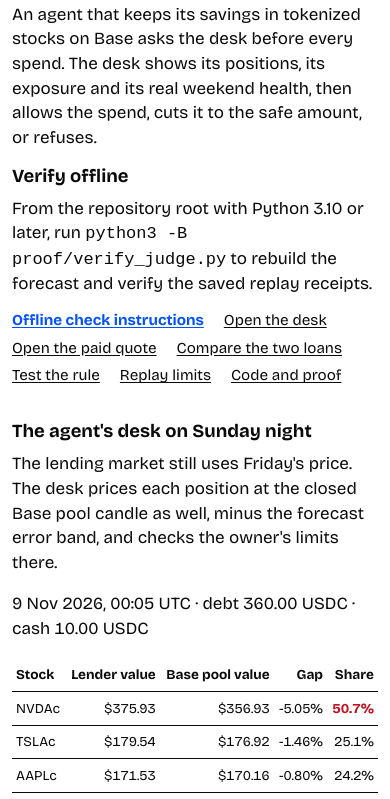
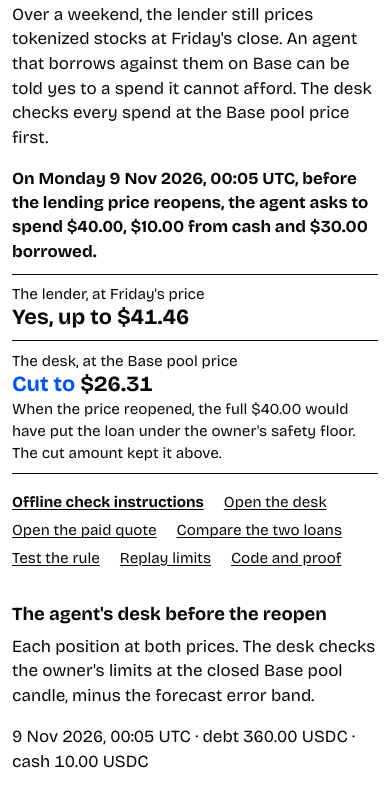
Before and after one commit to Morkeeth/collateral-card-demo, a plain HTML site: page index.html in a window 390 px wide. Shown: the part 45-844 px from the top of the page. Drawn offline with Linux system fonts and the light colour scheme.

Commit message:
Judge's first screen: the request, the lender's yes and the desk's cut
The problem, the 40 USDC request, the lender's answer and the desk's CUT now
sit above the fold at 1280x720 and 390x660, filled from the receipt with
reserved space while loading and a clear failed-load state.
DESIGN.md fixes: two typefaces (code was generic monospace), no grey text,
one accent on the decision, links in ink, motion tokens, written reason for
the one long replay animation. README step 1 said Sunday; 9 Nov 00:05 UTC is
a Monday (Sunday evening in New York).

Co-Authored-By: Claude Opus 5.5 <noreply@anthropic.com>
Claude-Session: https://claude.ai/code/session_01RjVuZAeQnwRfcxmaRT3pvg

```diff
--- a/app.js
+++ b/app.js
@@ -749,6 +749,10 @@
       setReveal(1);
       return;
     }
+    // Written exception to the 300ms product UI limit (DESIGN.md section 8): this is the replay of a
+    // recorded weekend, a story animation the reader asks for with the Replay button. The sweep is the
+    // content (Friday's frozen price against the hourly pool closes), so it runs at reading speed.
+    // It never runs on load, it uses an ease-out curve, and prefers-reduced-motion skips it.
     var start = null;
     var duration = 2200;
     function tick(ts) {
--- a/desk.js
+++ b/desk.js
@@ -14,7 +14,30 @@
     row.append(td);
   }
 
+  const weekday = new Intl.DateTimeFormat("en-GB", { weekday: "long", timeZone: "UTC" });
+  const set = (id, text) => { document.getElementById(id).textContent = text; };
+
+  // The first screen: one spend request and the two answers to it, all read from the receipt.
+  function ask(r) {
+    const c = r.checks.find((x) => x.action === "CUT") || r.checks[0];
+    const when = new Date(c.as_of_utc || r.desk.as_of_utc);
+    set("ask-when", `On ${weekday.format(when)} ${day.format(when)} UTC, before the lending price reopens`);
+    set("ask-amount", money.format(c.amount_usd));
+    set("ask-split", Number(c.borrow_usd) > 0
+      ? `, ${money.format(c.from_cash_usd)} from cash and ${money.format(c.borrow_usd)} borrowed` : " from cash");
+    set("ask-lender-word", c.lender_would_allow ? "Yes, up to" : "No, at most");
+    set("ask-lender", money.format(r.desk.spend.lender_would_allow_usd));
+    const verbs = { ALLOW: "Allowed", CUT: "Cut to", REFUSE: "Refused" };
+    set("ask-action", verbs[c.action] || c.action);
+    set("ask-allowed", c.action === "REFUSE" ? "" : money.format(c.allowed_usd));
+    const a = r.after_reopen;
+    set("ask-why", a && a.floor_breached_without_desk
+      ? `When the price reopened, the full ${money.format(a.requested_usd)} would have put the loan under the owner's safety floor. The cut amount kept it above.`
+      : c.reason);
+  }
+
   function show(r) {
+    ask(r);
     const d = r.desk;
     document.getElementById("desk-observation").textContent =
       `${day.format(new Date(d.as_of_utc))} UTC · debt ${d.debt_usd} USDC · cash ${d.cash_usd} USDC`;
@@ -66,5 +89,10 @@
   fetch("demo/desk.json")
     .then((response) => { if (!response.ok) throw new Error(); return response.json(); })
     .then(show)
-    .catch(() => { status.textContent = "The desk receipt could not load. Reload the page to retry."; });
+    .catch(() => {
+      const msg = "The desk receipt could not load. Reload the page to retry.";
+      status.textContent = msg;
+      document.querySelector(".ask").classList.add("ask-failed");
+      set("ask-why", msg);
+    });
 })();
--- a/index.html
+++ b/index.html
@@ -11,12 +11,22 @@
   <main class="page">
     <header class="intro">
       <h1>Stock Desk for agents</h1>
-      <p class="lede">
-        An agent that keeps its savings in tokenized stocks on Base asks the desk before every spend. The desk shows its positions, its exposure and its real weekend health, then allows the spend, cuts it to the safe amount, or refuses.
+      <p class="lede" data-testid="problem">
+        Over a weekend, the lender still prices tokenized stocks at Friday's close. An agent that borrows against them on Base can be told yes to a spend it cannot afford. The desk checks every spend at the Base pool price first.
       </p>
-      <section aria-labelledby="offline-heading">
-        <h2 id="offline-heading">Verify offline</h2>
-        <p class="section-note">From the repository root with Python 3.10 or later, run <code>python3 -B proof/verify_judge.py</code> to rebuild the forecast and verify the saved replay receipts.</p>
+      <section class="ask" aria-label="One spend request, two answers">
+        <p class="ask-request" data-testid="agent-request"><span id="ask-when">Before the lending price reopens</span>, the agent asks to spend <b class="num" id="ask-amount"></b><span id="ask-split"></span>.</p>
+        <div class="answers">
+          <div class="answer" data-testid="lender-answer">
+            <p class="answer-who">The lender, at Friday's price</p>
+            <p class="answer-says"><b id="ask-lender-word"></b> <span class="num" id="ask-lender"></span></p>
+          </div>
+          <div class="answer answer-desk" data-testid="decision">
+            <p class="answer-who">The desk, at the Base pool price</p>
+            <p class="answer-says"><b class="answer-action" id="ask-action"></b> <span class="num" id="ask-allowed"></span></p>
+            <p class="answer-why" id="ask-why" role="status"></p>
+          </div>
+        </div>
       </section>
       <nav class="judge-links" aria-label="Explore the demo">
         <a href="https://github.com/Morkeeth/collateral-card-demo#verify-offline">Offline check instructions</a>
@@ -31,8 +41,8 @@
 
 
     <section class="desk" data-testid="desk" aria-labelledby="desk-heading">
-      <h2 id="desk-heading">The agent's desk on Sunday night</h2>
-      <p class="section-note">The lending market still uses Friday's price. The desk prices each position at the closed Base pool candle as well, minus the forecast error band, and checks the owner's limits there.</p>
+      <h2 id="desk-heading">The agent's desk before the reopen</h2>
+      <p class="section-note">Each position at both prices. The desk checks the owner's limits at the closed Base pool candle, minus the forecast error band.</p>
       <p id="desk-status" role="status">Loading desk receipt…</p>
       <div id="desk-result" hidden>
         <p id="desk-observation" class="desk-observation"></p>
@@ -55,7 +65,7 @@
         <h3 id="onchain-heading">The same 40 USDC decision on public Base Sepolia</h3>
         <ol class="desk-checks onchain-steps" data-testid="onchain">
           <li>The desk wallet deployed its spend record, a contract only the desk can write to. <a href="https://base-sepolia.blockscout.com/tx/0x432a35d82a008b510d21a2586bca0faa1cfc0574c11ab7f2b746c3ee898ab385">Deployment</a></li>
-          <li>It paid <b>0.05 test USDC</b> for the weekend price check. A second use of the same payment was refused. <a href="https://base-sepolia.blockscout.com/tx/0x17e720bc2436cde2f4162902da4382e97202644ff009b1686b3817dc3bcea7bf">Payment</a></li>
+          <li>It paid <strong>0.05 test USDC</strong> for the weekend price check. A second use of the same payment was refused. <a href="https://base-sepolia.blockscout.com/tx/0x17e720bc2436cde2f4162902da4382e97202644ff009b1686b3817dc3bcea7bf">Payment</a></li>
           <li>It recorded <b>CUT</b>: 40.00 asked, 26.31 allowed, with the payment and a digest of the quote. <a href="https://base-sepolia.blockscout.com/tx/0xccbaea0f7e4c435a83d0ef4afadf6f6023c8c9b233f0dc686dbebf4418766f49">Recorded decision</a></li>
         </ol>
         <p class="quote-provenance">Testnet only. Prices are historical replays and the loan is simulated. <a href="https://github.com/Morkeeth/collateral-card-demo#judge-walkthrough-from-the-agents-request-to-the-explorer">How to check each step</a></p>
@@ -65,6 +75,11 @@
           <a href="#paid-quote-heading">The price check it reads</a>
         </div>
       </div>
+    </section>
+
+    <section class="offline" aria-labelledby="offline-heading">
+      <h2 id="offline-heading">Verify offline</h2>
+      <p class="section-note">From the repository root with Python 3.10 or later, run <code>python3 -B proof/verify_judge.py</code> to rebuild the forecast and verify the saved replay receipts.</p>
     </section>
 
     <section class="paid-quote" aria-labelledby="paid-quote-heading">
--- a/style.css
+++ b/style.css
@@ -29,6 +29,10 @@
   --liq: #c1121f;
   --pad: clamp(0.75rem, 2.2vw, 1.75rem);
   --max: 1120px;
+  --line: #d6dbe4;
+  /* Motion tokens (DESIGN.md section 8). The page has no CSS transitions today; any added must use these. */
+  --ease-out: cubic-bezier(0.23, 1, 0.32, 1);
+  --ease-in-out: cubic-bezier(0.77, 0, 0.175, 1);
 }
 
 *,
@@ -124,8 +128,18 @@ h3 {
 }
 
 .judge-links a:first-child {
-  color: var(--base);
   font-weight: 700;
+}
+
+a {
+  color: var(--ink);
+  text-underline-offset: 0.15em;
+}
+
+code {
+  font-family: "IBM Plex Mono", monospace;
+  font-weight: 500;
+  font-size: 0.92em;
 }
 
 .view-replay .rule-link {
@@ -377,20 +391,20 @@ input[type="number"]:focus-visible,
 }
 
 .paid-quote {
-  border-block: 1px solid #d6dbe4;
+  border-block: 1px solid var(--line);
   padding: 1.15rem 0;
   margin: 1.35rem 0 1.75rem;
 }
 
 .paid-quote summary {
-  color: var(--base);
+  color: var(--ink);
   cursor: pointer;
   font-weight: 700;
   width: fit-content;
 }
 
 .paid-quote summary span {
-  color: #545f70;
+  color: var(--ink);
   font-size: 0.875rem;
   font-weight: 400;
   margin-inline-start: 0.7rem;
@@ -410,7 +424,7 @@ input[type="number"]:focus-visible,
 
 .quote-prices dt, .quote-prices small, .quote-provenance {
   font-size: 0.9rem;
-  color: #545f70;
+  color: var(--ink);
 }
 
 .quote-prices dd {
@@ -436,10 +450,37 @@ input[type="number"]:focus-visible,
 .desk-breaches { padding-left: 1.1rem; color: var(--liq); }
 .desk-checks { padding-left: 1.3rem; }
 .desk-checks li { margin: 0.5rem 0; }
-.desk-checks b { color: var(--base); }
+.desk-checks b { color: var(--ink); }
 .desk-checks b.refuse { color: var(--liq); }
 
 @media (max-width: 560px) {
   .desk-table th:nth-child(2), .desk-table td:nth-child(2) { display: none; }
   .desk-table th, .desk-table td { padding: 0.4rem 0.25rem; font-size: 0.85rem; white-space: normal; }
 }
+
+/* First screen: one spend request, the lender's answer and the desk's answer, side by side. */
+.lede { max-width: 44rem; }
+.ask { margin: 1rem 0 1.1rem; }
+.ask-request { margin: 0 0 0.6rem; font-size: 1.15rem; font-weight: 700; max-width: 44rem; }
+.answers { display: grid; grid-template-columns: 1fr 1fr; gap: 0; max-width: 44rem; border-block: 1px solid var(--ink); }
+.answer { padding: 0.7rem 1rem 0.8rem 0; }
+.answer-desk { padding-left: 1rem; border-left: 1px solid var(--ink); }
+.answer p { margin: 0; }
+.answer-who { font-size: 0.95rem; }
+.answer-says { font-size: clamp(1.35rem, 3.6vw, 1.75rem); font-weight: 700; line-height: 1.2; margin-top: 0.15rem; }
+.ask .num, .answer-says .num { font-family: "Bricolage Grotesque", sans-serif; font-weight: 700; }
+.answer-action { color: var(--base); }
+.answer-why { font-size: 0.95rem; margin-top: 0.35rem; max-width: 24rem; }
+.num:empty { display: inline-block; min-width: 4.5ch; height: 0.9em; background: var(--line); vertical-align: -0.05em; }
+.answer-why:empty { min-height: 2.6em; }
+.ask-failed .ask-request, .ask-failed .answer-says { display: none; }
+.answer-says b:empty { display: inline-block; min-width: 5ch; height: 0.9em; background: var(--line); }
+.ask-failed .answer-why { color: var(--liq); }
+.offline { margin-top: 2rem; }
+
+@media (max-width: 560px) {
+  .answers { grid-template-columns: 1fr; }
+  .answer { padding: 0.55rem 0; }
+  .answer-desk { padding-left: 0; border-left: 0; border-top: 1px solid var(--ink); }
+  .ask-request { font-size: 1.05rem; }
+}
```
Also changed, not shown: docs/walkthrough/0-first-screen.png (added), docs/walkthrough/1-desk-cut.png, docs/walkthrough/2-desk-onchain.png, 1 other file.
